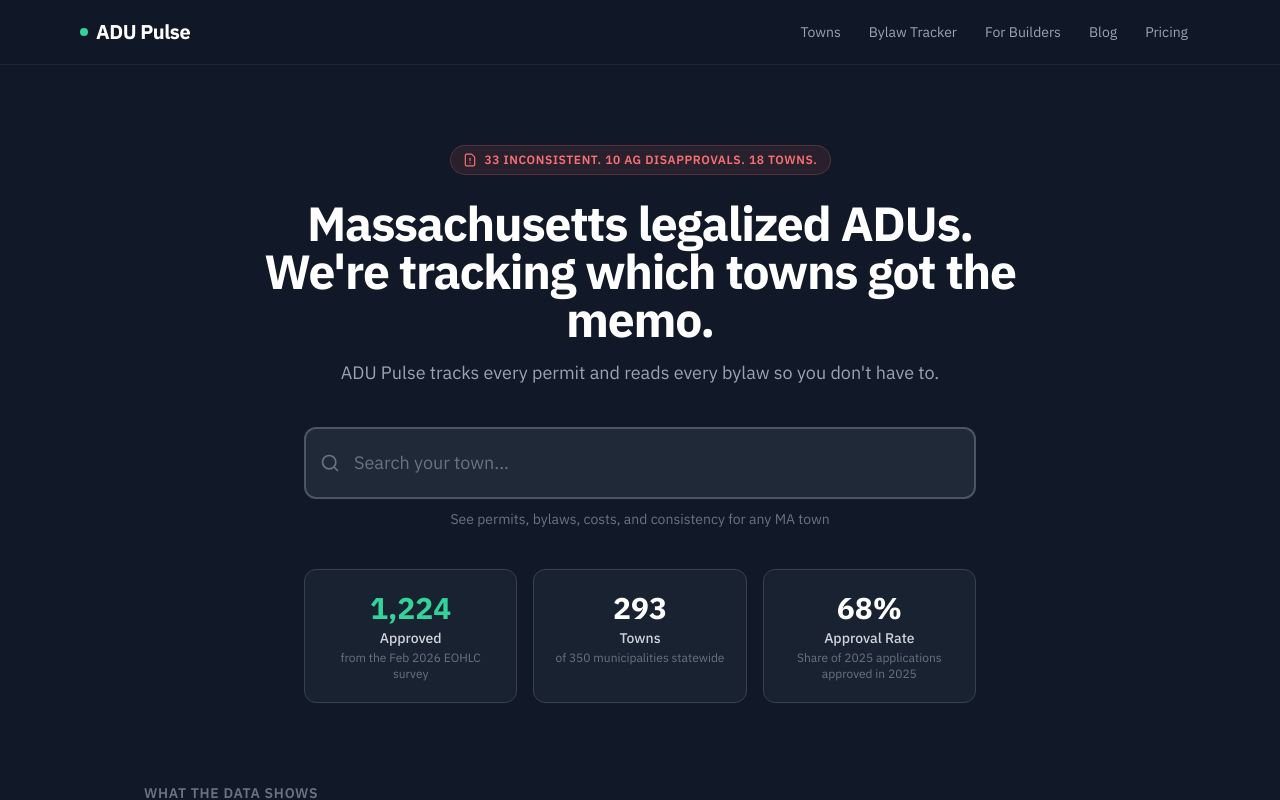
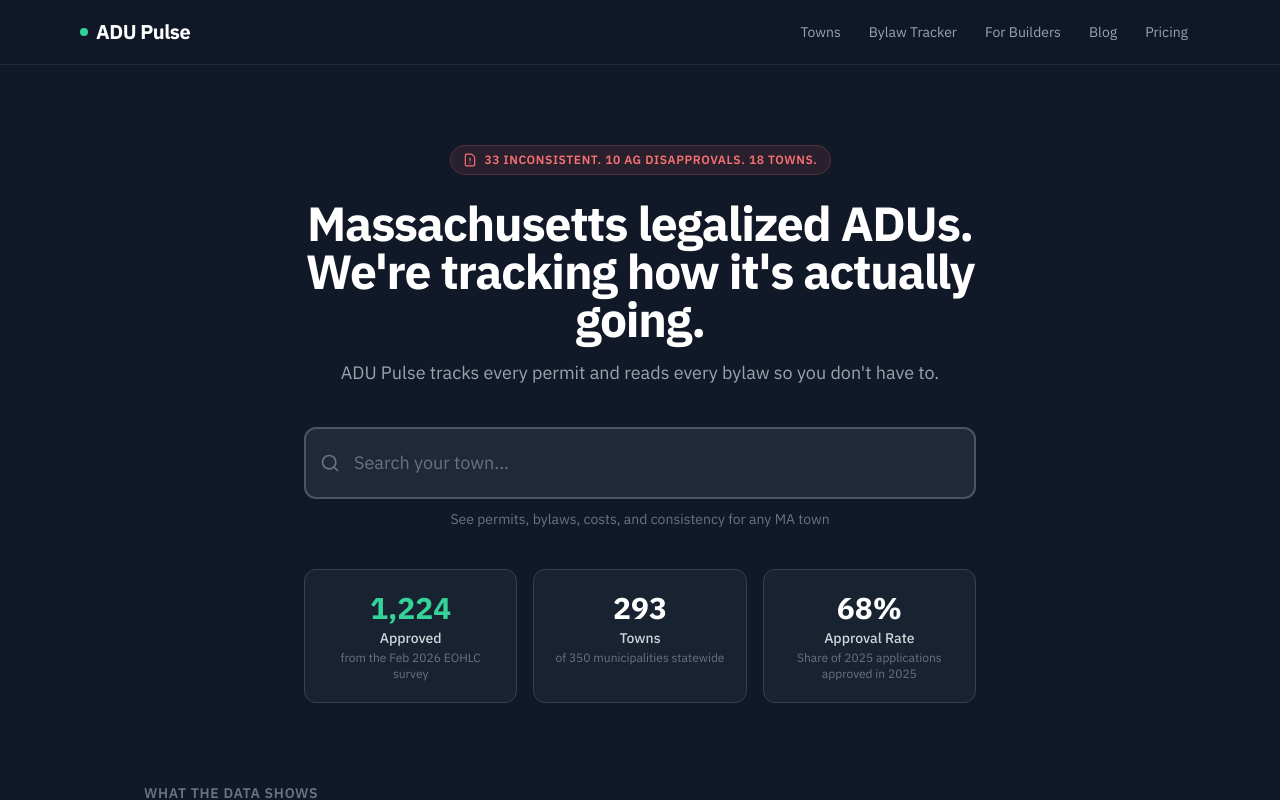
Before and after one commit to atwoodcollects/adupulse, a Next.js app: page / in a window 1280 px wide. Shown: the top 800 px of the page. Built offline with nearby package versions, Linux system fonts and the light colour scheme.

Commit message:
Update headline

```diff
--- a/src/app/page.tsx
+++ b/src/app/page.tsx
@@ -68,7 +68,7 @@ export default function Home() {
             </div>
             <h1 className="text-3xl sm:text-4xl md:text-5xl font-bold text-white mb-4 leading-[1.15] tracking-tight">
               Massachusetts legalized ADUs.<br className="hidden sm:block" />
-              We&apos;re tracking which towns got the memo.
+              We&apos;re tracking how it&apos;s actually going.
             </h1>
             <p className="text-gray-400 text-base md:text-lg">
               ADU Pulse tracks every permit and reads every bylaw so you don&apos;t have to.
```
Also changed, not shown: .claude/settings.local.json, 1 other file (tests, documents, lock files or other folders).
